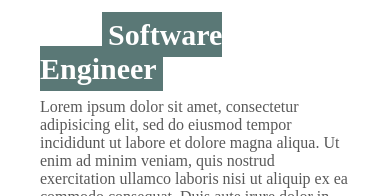
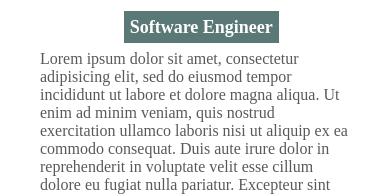
Before and after one commit to Drignet/drig-page, a plain HTML site: page about.html in a window 390 px wide. Shown: the part 648-844 px from the top of the page. Drawn offline with Linux system fonts and the light colour scheme.

Commit message:
css file modified

```diff
--- a/style.css
+++ b/style.css
@@ -153,7 +153,8 @@ main .profile-right{
     grid-template-columns: 1fr;
   }
   .profile-right .title{
-    margin-left: 20%;
+    margin-left: 27%;
+    font-size: 18px;
   }
   .profile{
     gap: 2%;
```
